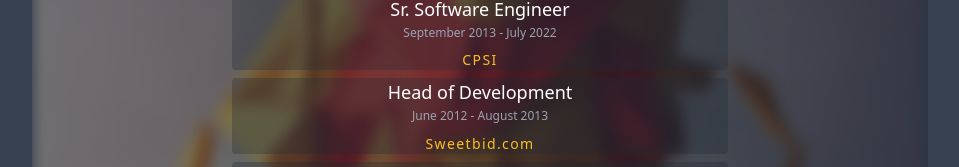
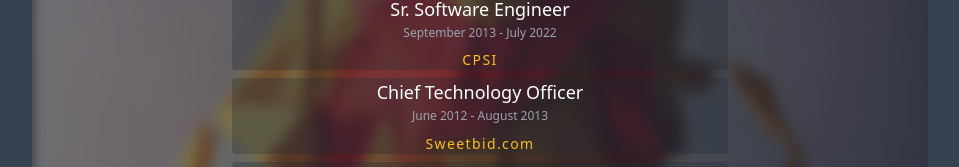
Before and after one commit to joshlong223/portfolio, a React (Create React App) app: page / in a window 1280 px wide. Shown: the part 2785-2952 px from the top of the page, without its empty margins (160-1119 px from the left). Built offline with nearby package versions, Linux system fonts and the light colour scheme.

Commit message:
updated data

```diff
--- a/src/data.js
+++ b/src/data.js
@@ -12,7 +12,7 @@ export const experience = [
     description: "",
   },
   {
-    role: "Head of Development",
+    role: "Chief Technology Officer",
     company: "Sweetbid.com",
     dates: "June 2012 - August 2013",
     description: "",
```
